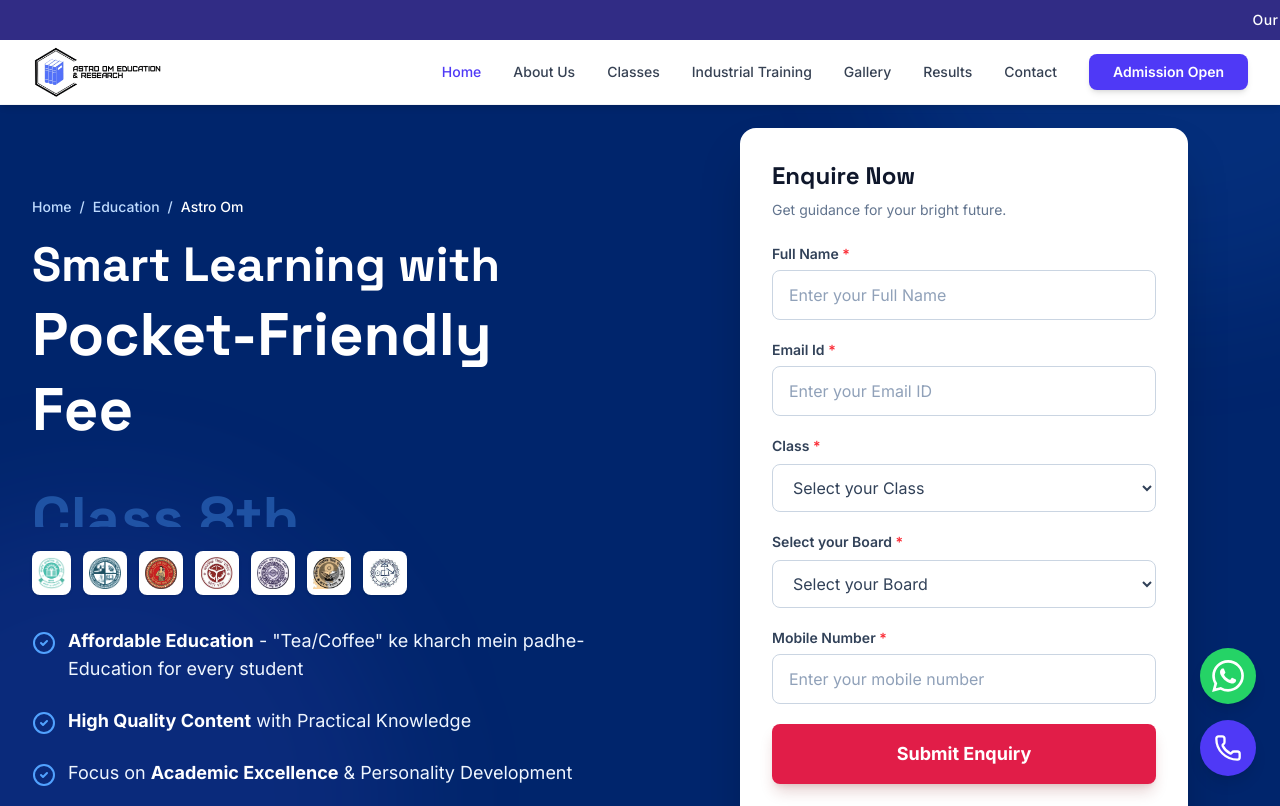
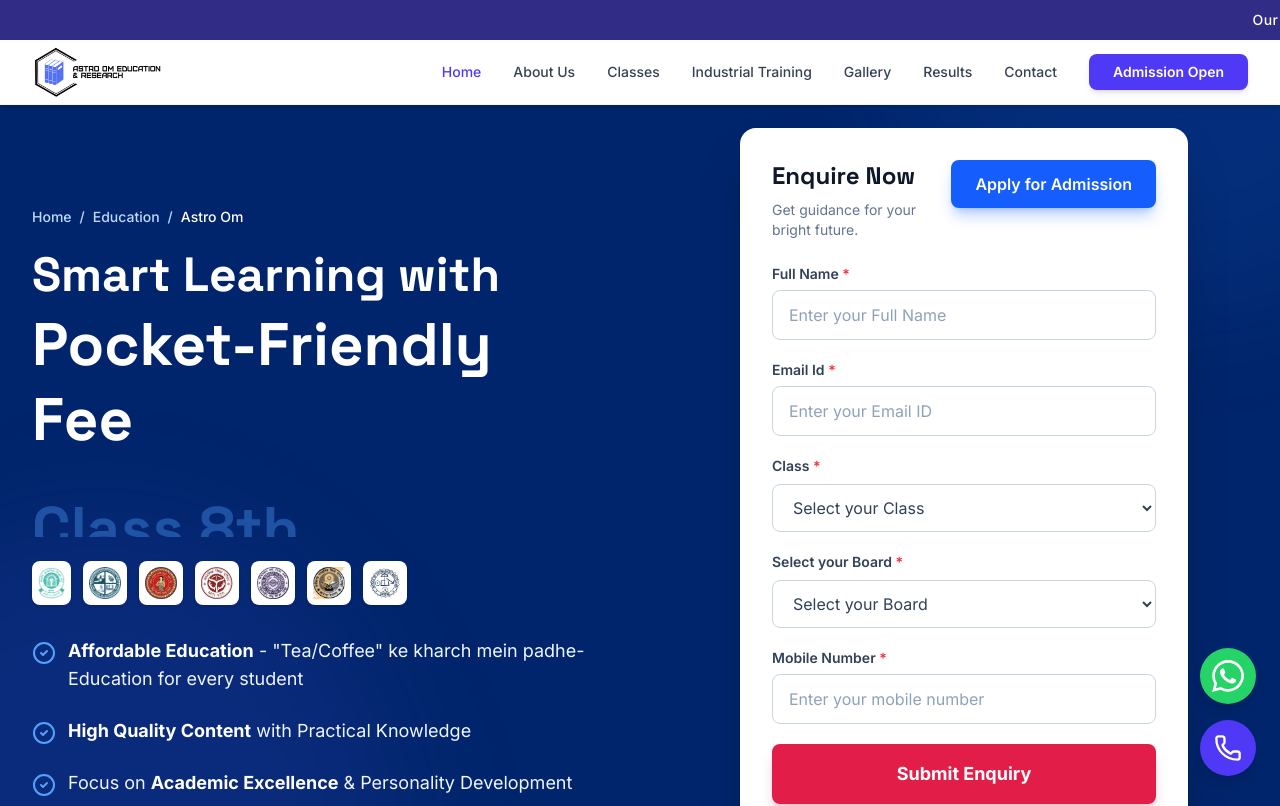
Before and after one commit to Awesh005/Astro-Om-Education-Research-v1.2, a React (Vite) app: page / in a window 1280 px wide. Shown: the top 806 px of the page. Built offline with nearby package versions, Linux system fonts and the light colour scheme.

Commit message:
added admission button in hero section form

```diff
--- a/src/components/Hero.tsx
+++ b/src/components/Hero.tsx
@@ -1,5 +1,6 @@
 import { motion, AnimatePresence } from "motion/react";
 import { CheckCircle2, ChevronDown } from "lucide-react";
+import { useNavigate } from "react-router-dom";
 import { Container } from "./ui/Layout";
 import React, { useState, useEffect } from "react";
 import BoardFlipBadge from "./BoardFlipBadge";
@@ -14,6 +15,7 @@ const courses = [
 ];
 
 export default function Hero() {
+  const navigate = useNavigate();
   const [index, setIndex] = useState(0);
   const [name, setName] = useState("");
   const [email, setEmail] = useState("");
@@ -180,13 +182,21 @@ export default function Hero() {
             transition={{ duration: 0.6, delay: 0.3 }}
             className="bg-white rounded-2xl p-6 md:p-8 shadow-2xl max-w-md mx-auto w-full"
           >
-            <div className="mb-6">
+            <div className="mb-6 flex flex-col md:flex-row md:items-start md:justify-between gap-4">
+              <div>
                 <h3 className="text-2xl font-bold text-slate-900 mb-2">
                   Enquire Now
                 </h3>
                 <p className="text-slate-500 text-sm">
                   Get guidance for your bright future.
                 </p>
+              </div>
+              <button
+                onClick={() => navigate('/admission')}
+                className="px-6 py-3 rounded-lg bg-blue-600 hover:bg-blue-700 text-white font-semibold transition-colors shadow-lg shadow-blue-600/30 whitespace-nowrap"
+              >
+                Apply for Admission
+              </button>
             </div>
 
             <form className="space-y-5" onSubmit={handleSubmit}>
```
Lines whose indentation alone changed are shown as unchanged.
